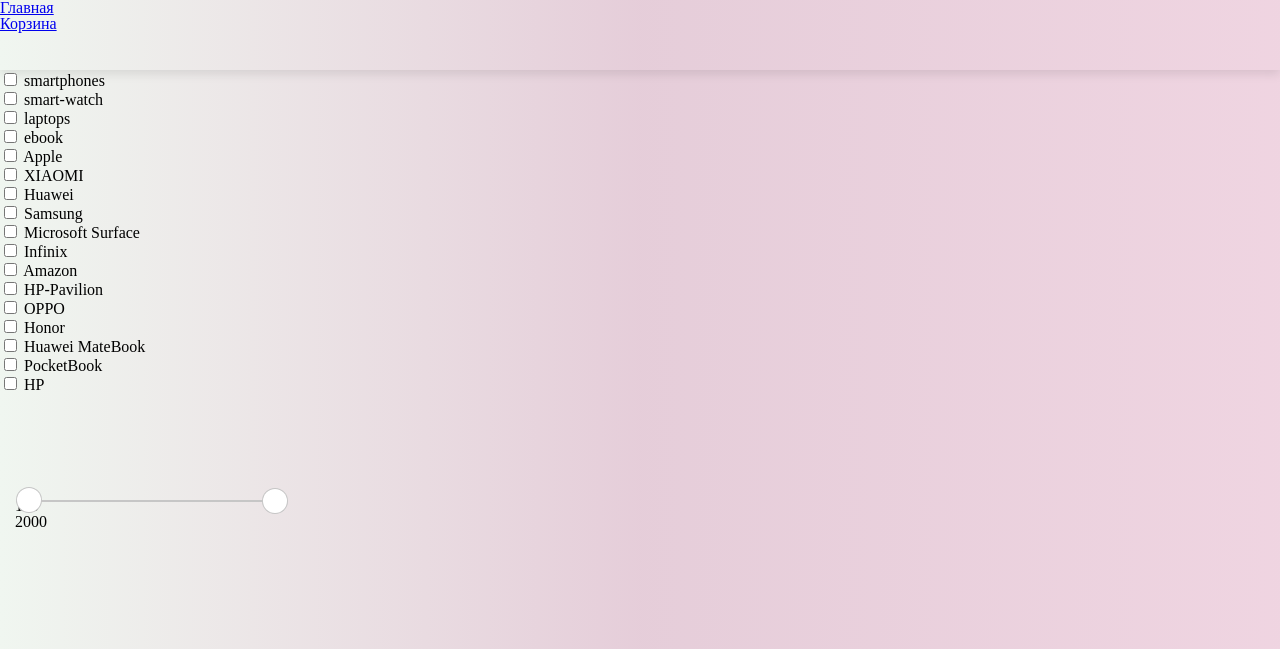
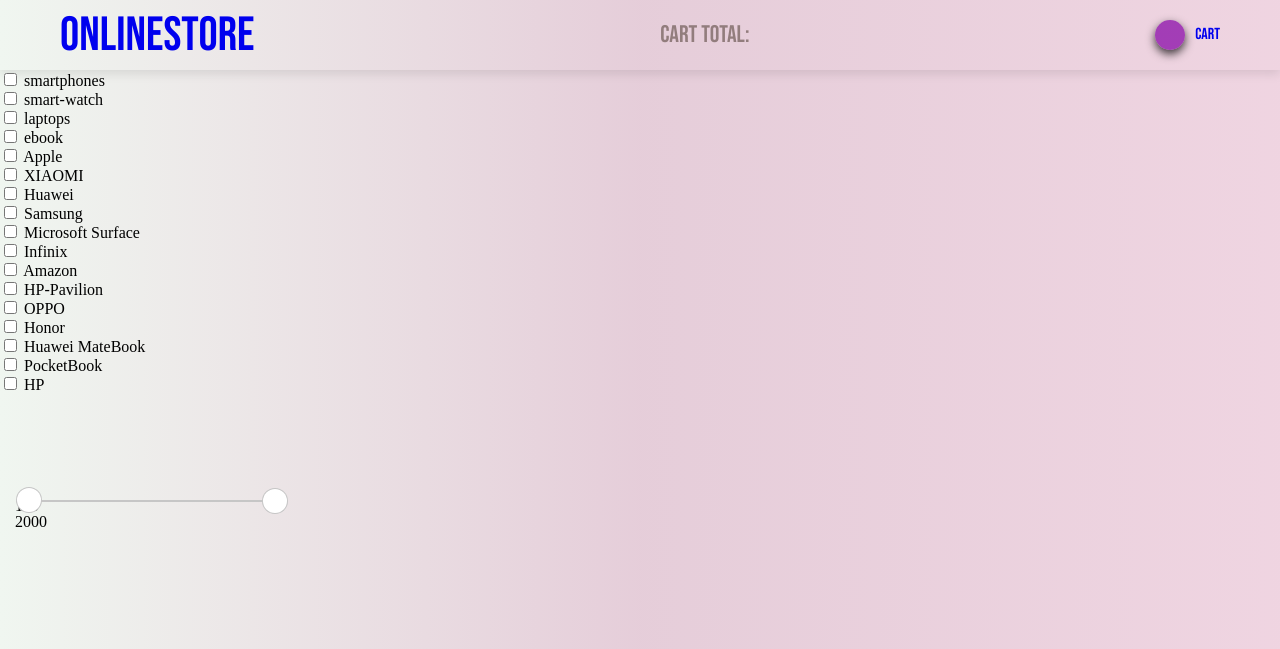
Before and after one commit to ErmakovEv/onlineStore, a website built with webpack: page src/index.html in a window 1280 px wide. Shown: the top 649 px of the page. Built offline with nearby package versions, Linux system fonts and the light colour scheme.

Commit message:
feat: add styles for header

```diff
--- a/src/index.html
+++ b/src/index.html
@@ -7,12 +7,24 @@
     <title>Document</title>
 </head>
 <body>
-    <header>
-        <p class="nav-block"><a href="#/" class="ref" data-href="#/">Главная</a></з>
-        <p class="nav-block"><a href="#/cart/" class="ref" data-href="#/cart/">Корзина</a></p>
-    </header>
+    <header class="header">
+        <div class="container">
+         <div class="logo">
+             <a class="logo-link" href="#/" class="ref" data-href="#/">OnlineStore</a>
+         </div>
+         <div class="cart-count">
+             <h2 class="cart-count-tittle">Cart total:</h2><span class="cart-total-sum"></span>
+         </div>
+         <div class="logo-cart">
+             <div class="cart-amount">
+
+             </div>
+             <a href="#/cart/" class="ref" data-href="#/cart/">Cart</a>
+         </div>
+        </div>
+     </header>
     <main id="app">
-        <h1>Главная страница</h1>
+
     </main>
     <!-- <p><a href="#/users/" data-href="#/users/" onclick="locationResolver(this.dataset.href)">Пользователи</a></p> -->
 </body>
--- a/src/scss/_cart.scss
+++ b/src/scss/_cart.scss
@@ -48,7 +48,7 @@
 //         flex-direction: row;
 //         align-items: center;
 //     }
-
+@import url('https://fonts.googleapis.com/css2?family=Bebas+Neue&family=Lobster&family=Poppins:ital,wght@0,400;1,300&display=swap');
 /* cart */
 .cart-page .container {
     width: 95%;
--- a/src/scss/_info.scss
+++ b/src/scss/_info.scss
@@ -1,4 +1,4 @@
-
+@import url('https://fonts.googleapis.com/css2?family=Bebas+Neue&family=Lobster&family=Poppins:ital,wght@0,400;1,300&display=swap');
 
 .product-page{
     /* background: linear-gradient(45deg, #F17C58, #E94584, #24AADB, #27DBB1, #FFDC18, #FF3706); */
--- a/src/style.scss
+++ b/src/style.scss
@@ -53,7 +53,34 @@
 }
 
 
+.logo {
+  padding-left: 60px;
+  font-size:48px;
+  color:rgb(247, 247, 247);
 
+}
+
+.cart-count-tittle {
+font-family: 'Bebas Neue';
+font-size: 24px;
+color: rgb(146, 125, 125);
+
+}
+.cart-amount {
+  height: 30px;
+  width: 30px;
+  border-radius: 50px;
+  background-color: rgba(135, 7, 167, 0.734);
+  margin-right: 10px;
+  box-shadow: 0 4px 10px rgba(0,0,0, 0.76);
+}
+
+.logo-cart {
+  display: flex;
+  flex-direction: row;
+  align-items: center;
+  margin-right: 60px;
+}
 
 
 
```
